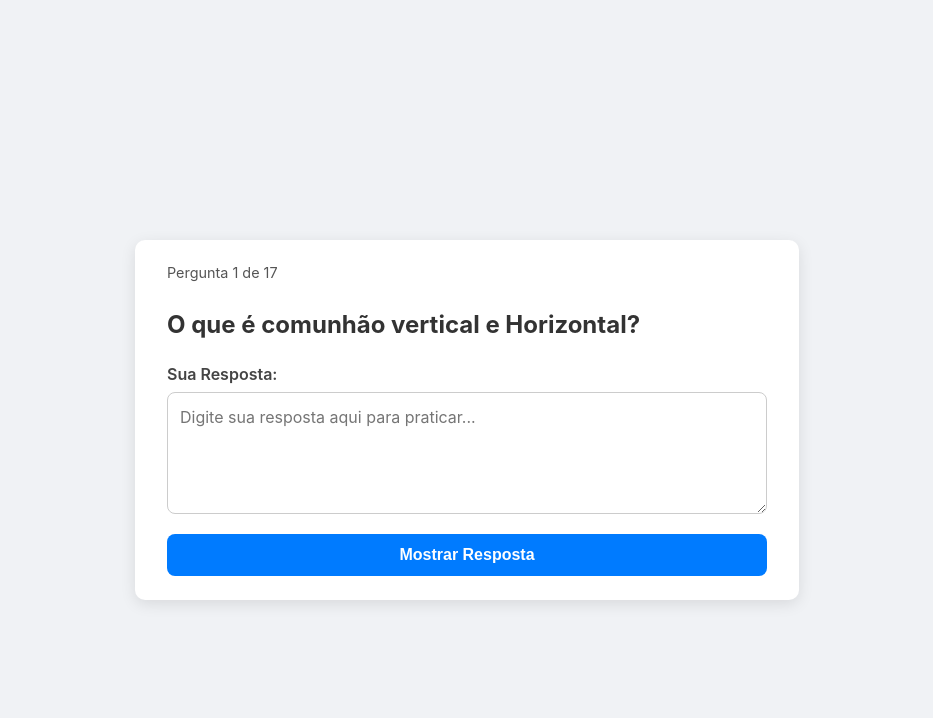
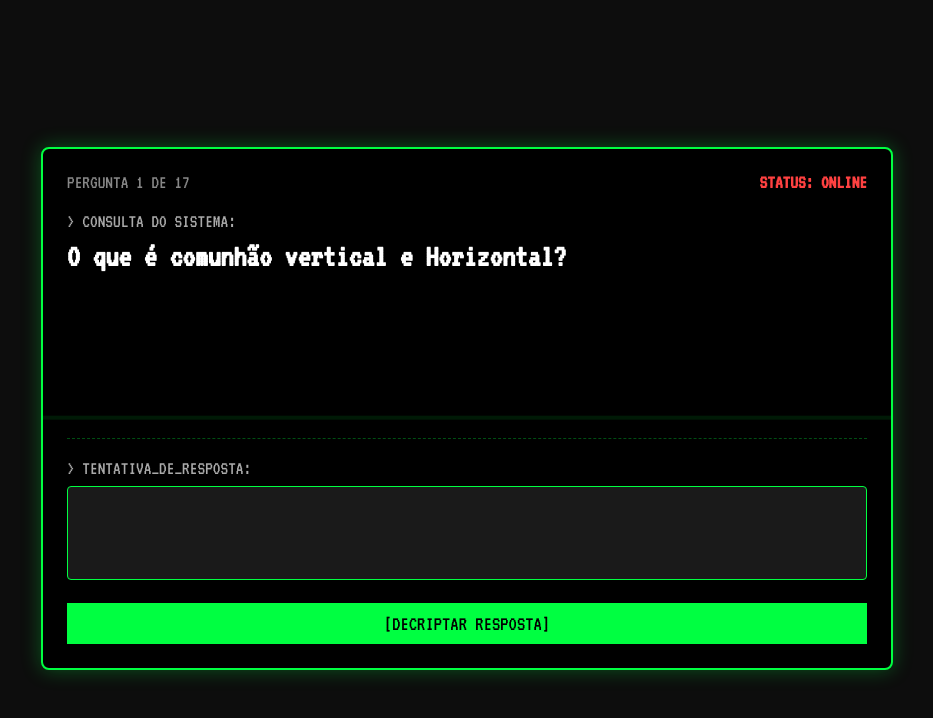
Before and after one commit to devjaum/estudo-batismo, a plain HTML site: page index.html in a window 1280 px wide. Shown: the whole page, without its empty margins (173-1106 px from the left). Drawn offline with Linux system fonts and the light colour scheme.

Commit message:
Tema Cyberpunk/Hacker

```diff
--- a/index.html
+++ b/index.html
@@ -3,29 +3,43 @@
 <head>
     <meta charset="UTF-8">
     <meta name="viewport" content="width=device-width, initial-scale=1.0">
-    <title>Perguntas e Respostas</title>
+    <title>TERMINAL_DE_ESTUDO_v1.2</title>
     <link rel="stylesheet" href="style.css">
+    <link rel="preconnect" href="https://fonts.googleapis.com">
+    <link rel="preconnect" href="https://fonts.gstatic.com" crossorigin>
+    <link href="https://fonts.googleapis.com/css2?family=VT323&display=swap" rel="stylesheet">
 </head>
 <body>
 
-    <div class="quiz-container">
+    <div class="terminal">
+
+        <div id="terminal-output" class="terminal-output">
             <div id="status-bar">
                 <span id="question-counter"></span>
                 <span id="review-status"></span>
             </div>
 
+            <div class="system-query">
+                <p>> CONSULTA DO SISTEMA:</p>
                 <h2 id="question-text"></h2>
+            </div>
 
-        <label for="user-answer-input">Sua Resposta:</label>
-        <textarea id="user-answer-input" rows="4" placeholder="Digite sua resposta aqui para praticar..."></textarea>
+            <div id="answer-wrapper" class="answer-wrapper hidden">
+                <p>> DADOS DECRIPTADOS:</p>
+                <p id="answer-text"></p>
+            </div>
+        </div>
 
-        <p id="answer-text" class="hidden"></p>
+        <div class="input-prompt">
+            <label for="user-answer-input">> TENTATIVA_DE_RESPOSTA:</label>
+            <textarea id="user-answer-input" rows="3"></textarea>
+        </div>
 
         <div class="button-group">
-            <button id="show-answer-btn">Mostrar Resposta</button>
+            <button id="show-answer-btn">[DECRIPTAR RESPOSTA]</button>
 
-            <button id="correct-btn" class="hidden">✅ Certo</button>
-            <button id="wrong-btn" class="hidden">❌ Errado</button>
+            <button id="correct-btn" class="hidden">[OK // PROCESSAR_SUCESSO]</button>
+            <button id="wrong-btn" class="hidden">[FALHA // MARCAR_PARA_REVISÃO]</button>
         </div>
     </div>
 
--- a/script.js
+++ b/script.js
@@ -74,6 +74,7 @@ let currentOrderIndex = 0;
 let wronglyAnsweredIndices = [];
 let isReviewSession = false;
 
+const answerWrapperElement = document.getElementById('answer-wrapper');
 const questionTextElement = document.getElementById('question-text');
 const answerTextElement = document.getElementById('answer-text');
 const questionCounterElement = document.getElementById('question-counter');
@@ -85,16 +86,17 @@ const correctBtn = document.getElementById('correct-btn');
 const wrongBtn = document.getElementById('wrong-btn');
 
 
+
 function setupRound() {
     let indicesToShuffle;
 
     if (isReviewSession && wronglyAnsweredIndices.length > 0) {
         indicesToShuffle = [...wronglyAnsweredIndices];
-        reviewStatusElement.textContent = "Modo de Revisão";
+        reviewStatusElement.textContent = "<< MODO_REVISÃO >>";
     } else {
         indicesToShuffle = Array.from(quizData.keys());
         isReviewSession = false;
-        reviewStatusElement.textContent = "";
+        reviewStatusElement.textContent = "STATUS: ONLINE";
     }
 
     wronglyAnsweredIndices = [];
@@ -115,10 +117,10 @@ function loadQuestion() {
 
     questionTextElement.textContent = currentQuestion.question;
     answerTextElement.textContent = currentQuestion.answer;
-    questionCounterElement.textContent = `Pergunta ${currentOrderIndex + 1} de ${shuffledIndices.length}`;
+    questionCounterElement.textContent = `PERGUNTA ${currentOrderIndex + 1} DE ${shuffledIndices.length}`;
 
     userAnswerInputElement.value = "";
-    answerTextElement.classList.add('hidden');
+    answerWrapperElement.classList.add('hidden');
 
     showAnswerBtn.classList.remove('hidden');
     correctBtn.classList.add('hidden');
@@ -127,7 +129,7 @@ function loadQuestion() {
 
 
 function showAnswer() {
-    answerTextElement.classList.remove('hidden');
+    answerWrapperElement.classList.remove('hidden');
 
     showAnswerBtn.classList.add('hidden');
     correctBtn.classList.remove('hidden');
@@ -146,14 +148,12 @@ function handleResult(wasCorrect) {
     if (currentOrderIndex >= shuffledIndices.length) {
         if (wronglyAnsweredIndices.length > 0) {
             isReviewSession = true;
-            alert(`Rodada completa. Vamos revisar as ${wronglyAnsweredIndices.length} perguntas que você errou.`);
+            alert(`SESSÃO COMPLETA. INICIANDO REVISÃO DE ${wronglyAnsweredIndices.length} ARQUIVOS CORROMPIDOS...`);
         } else {
             isReviewSession = false;
-            alert("Parabéns, você acertou tudo! Recomeçando o ciclo completo.");
+            alert("SESSÃO COMPLETA. TODOS OS DADOS VERIFICADOS. REINICIANDO CICLO...");
         }
-
         setupRound();
-
     }
 
     loadQuestion();
--- a/style.css
+++ b/style.css
@@ -1,117 +1,183 @@
+/* Importa a fonte pixelada */
 body {
-    font-family: -apple-system, BlinkMacSystemFont, "Segoe UI", Roboto, Helvetica, Arial, sans-serif;
-    background-color: #f0f2f5;
+    font-family: 'VT323', monospace; /* Fonte principal */
+    background-color: #0d0d0d;
+    color: #00ff41; /* Verde-neon */
     display: flex;
     justify-content: center;
     align-items: center;
     min-height: 100vh;
-    padding: 20px 0;
-    margin: 0;
+    padding: 20px;
+    box-sizing: border-box;
 }
 
-.quiz-container {
-    background-color: #ffffff;
-    border-radius: 10px;
-    box-shadow: 0 4px 15px rgba(0, 0, 0, 0.1);
-    padding: 24px 32px;
-    width: 90%;
-    max-width: 600px;
-    min-height: 250px;
-    display: flex;
-    flex-direction: column;
+.terminal {
+    width: 100%;
+    max-width: 800px;
+    background-color: #000000;
+    border: 2px solid #00ff41;
+    border-radius: 8px;
+    padding: 24px;
+    box-shadow: 0 0 20px rgba(0, 255, 65, 0.3); /* Efeito de brilho */
+    position: relative;
+    overflow: hidden; /* Para a animação de scanline */
 }
 
-/* NOVO: Barra de status */
+/* Efeito de "scanline" (linha de varredura de monitor antigo) */
+.terminal::after {
+    content: "";
+    position: absolute;
+    top: 0;
+    left: 0;
+    width: 100%;
+    height: 4px;
+    background: rgba(0, 255, 65, 0.1);
+    animation: scanline 1.5s linear infinite;
+    z-index: 1;
+}
+
+@keyframes scanline {
+    0% { transform: translateY(0); }
+    100% { transform: translateY(100vh); }
+}
+
+/* --- Seções do Terminal --- */
+
+.terminal-output {
+    min-height: 250px;
+    padding-bottom: 15px;
+    border-bottom: 1px dashed rgba(0, 255, 65, 0.3);
+}
+
 #status-bar {
     display: flex;
     justify-content: space-between;
-    font-size: 0.9rem;
-    color: #555;
-    margin-bottom: 10px;
+    font-size: 1.2rem;
+    color: #888;
+    margin-bottom: 20px;
 }
 
 #review-status {
     font-weight: 600;
-    color: #d9534f;
+    color: #ff4141; /* Vermelho-neon para erros */
+}
+
+.system-query p, .answer-wrapper p {
+    font-size: 1.2rem;
+    color: #aaa;
+    margin: 0;
 }
 
 #question-text {
-    font-size: 1.5rem;
-    color: #333;
-    margin-bottom: 10px;
+    font-size: 2rem; /* Fonte grande para a pergunta */
+    color: #ffffff;
+    margin: 5px 0 0 0;
+    line-height: 1.3;
 }
 
-label[for="user-answer-input"] {
+/* --- Animação de "imprimir" a resposta --- */
+.answer-wrapper {
+    overflow: hidden;
+    /* Começa escondido */
+    max-height: 0;
+    opacity: 0;
+    transition: max-height 0.5s ease-out, opacity 0.5s ease-in;
+    margin-top: 20px;
+    border-top: 1px dashed rgba(0, 255, 65, 0.3);
+    padding-top: 15px;
+}
+
+/* A classe .hidden é agora usada no PACOTE da resposta */
+.answer-wrapper.hidden {
+    max-height: 0;
+    opacity: 0;
+}
+
+/* Quando .hidden é removida, ela cresce até 500px */
+.answer-wrapper:not(.hidden) {
+    max-height: 500px; /* Altura suficiente para a resposta */
+    opacity: 1;
+}
+
+#answer-text {
+    font-size: 1.5rem;
+    line-height: 1.6;
+    color: #00ff41;
+    white-space: pre-wrap; /* Preserva quebras de linha */
+    margin: 5px 0 0 0;
+}
+
+
+/* --- Input do Usuário --- */
+.input-prompt {
+    margin-top: 20px;
+}
+
+.input-prompt label {
+    font-size: 1.2rem;
+    color: #aaa;
     display: block;
-    font-weight: 600;
-    color: #444;
-    margin-top: 15px;
     margin-bottom: 8px;
 }
 
 #user-answer-input {
     width: 100%;
-    min-height: 90px;
-    font-family: inherit;
-    font-size: 1rem;
-    padding: 12px;
-    border: 1px solid #ccc;
-    border-radius: 8px;
+    background-color: #1a1a1a;
+    border: 1px solid #00ff41;
+    color: #ffffff;
+    font-family: 'VT323', monospace;
+    font-size: 1.5rem;
+    padding: 10px;
     box-sizing: border-box;
-    line-height: 1.5;
-    resize: vertical;
+    border-radius: 4px;
+    resize: none;
 }
 
-#answer-text {
-    font-size: 1.1rem;
-    color: #1a531b;
-    background-color: #e6f3e6;
-    border-left: 5px solid #4CAF50;
-    padding: 16px;
-    line-height: 1.6;
-    margin-top: 20px;
+#user-answer-input:focus {
+    outline: none;
+    box-shadow: 0 0 10px rgba(0, 255, 65, 0.5);
 }
 
-.hidden {
-    display: none;
-}
-
+/* --- Botões de Comando --- */
 .button-group {
-    margin-top: auto;
-    padding-top: 20px;
+    margin-top: 20px;
     display: flex;
     justify-content: space-between;
     gap: 15px;
 }
 
 button {
-    padding: 12px 20px;
-    font-size: 1rem;
-    font-weight: 600;
+    font-family: 'VT323', monospace;
+    font-size: 1.3rem;
+    padding: 10px 15px;
     border: none;
-    border-radius: 8px;
+    background-color: #00ff41;
+    color: #000000;
     cursor: pointer;
-    transition: background-color 0.2s, transform 0.1s;
-    flex-grow: 1; /* Faz os botões ocuparem espaço */
+    flex-grow: 1;
+    text-align: center;
+    transition: all 0.2s;
 }
 
-button:active {
-    transform: scale(0.98);
+button:hover {
+    background-color: #ffffff;
+    color: #000;
+    box-shadow: 0 0 15px #ffffff;
 }
 
 #show-answer-btn {
-    background-color: #007bff;
-    color: white;
-    width: 100%; /* Ocupa tudo quando é o único visível */
-}
-
-/* --- NOVOS ESTILOS --- */
-#correct-btn {
-    background-color: #5cb85c;
-    color: white;
+    width: 100%;
 }
 
 #wrong-btn {
-    background-color: #d9534f;
-    color: white;
+    background-color: #ff4141;
+    color: #000;
 }
+#wrong-btn:hover {
+    background-color: #ffffff;
+    box-shadow: 0 0 15px #ff4141;
+}
+
+.hidden {
+    display: none;
+}
```
Lines whose indentation alone changed are shown as unchanged.
